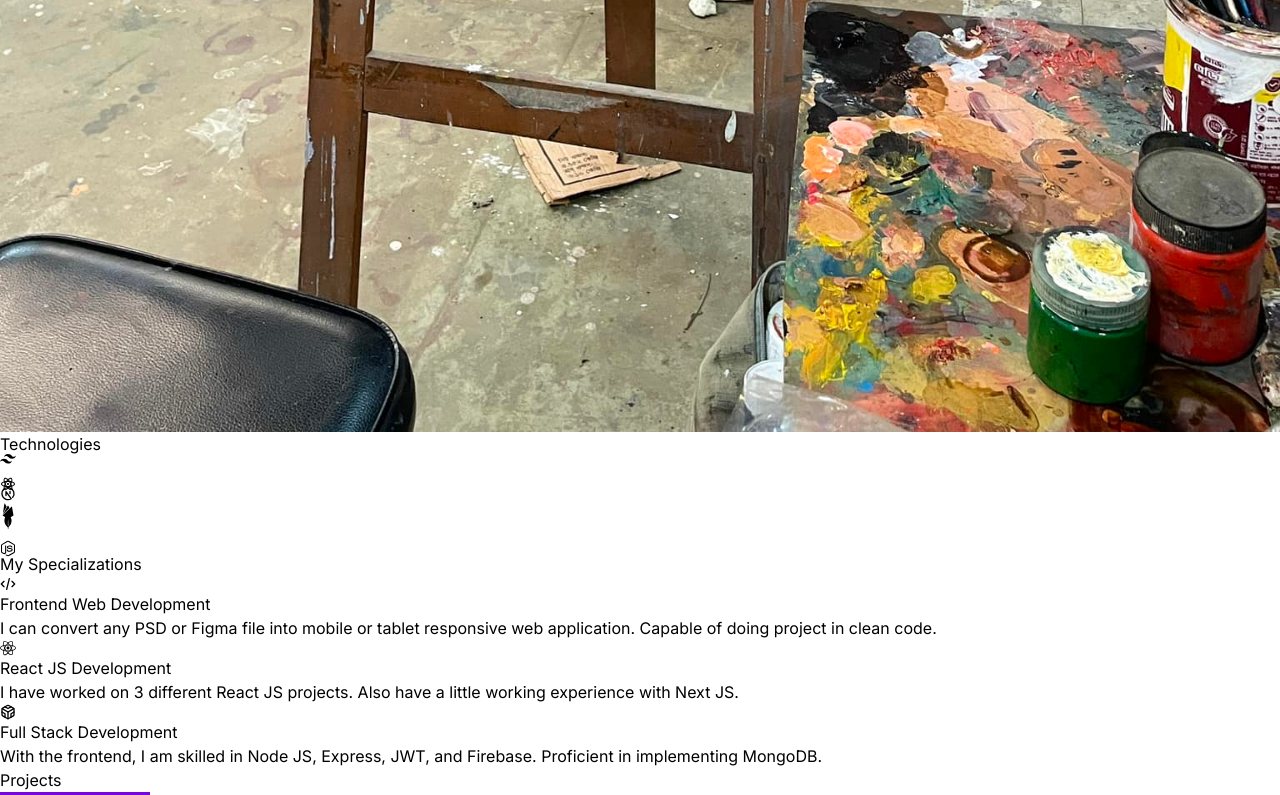
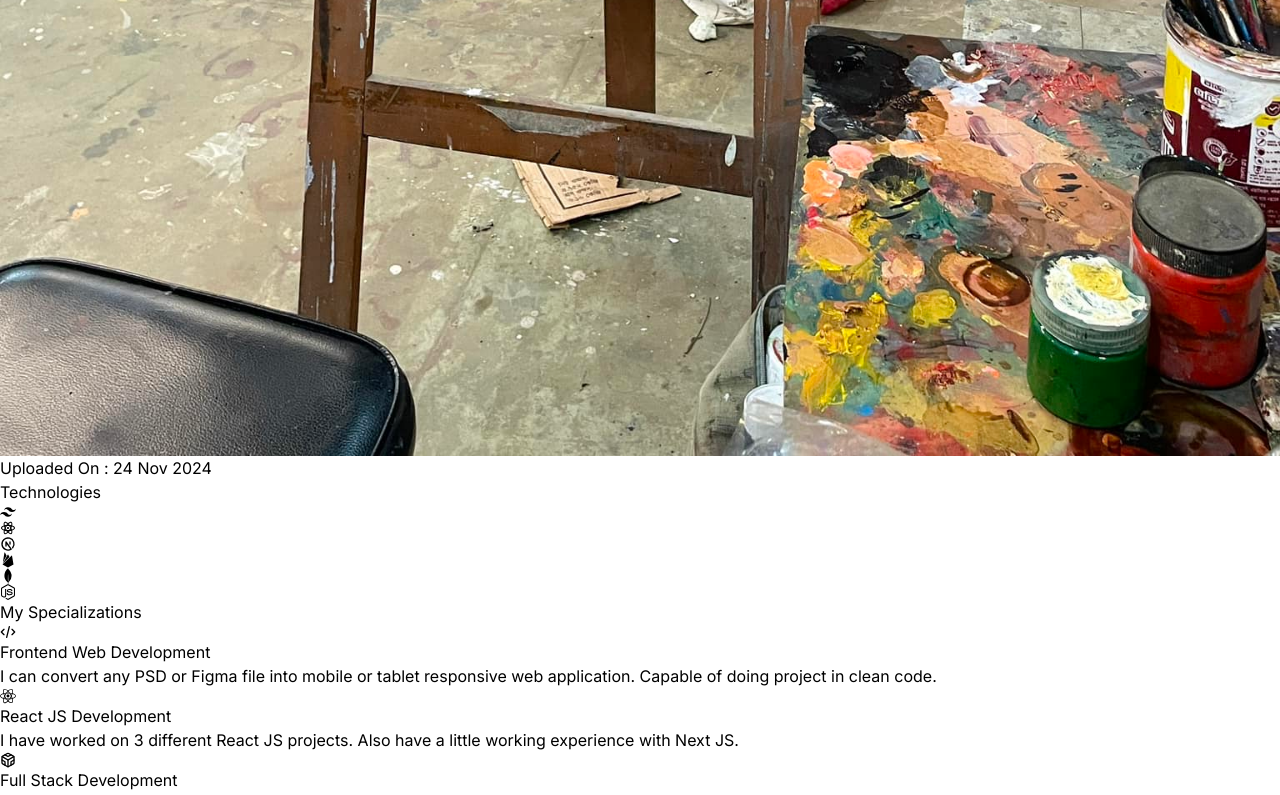
Before and after one commit to gmhridu/mportfolio, a React (Vite) app: page / in a window 1280 px wide. Shown: the part 5401-6196 px from the top of the page. Built offline with nearby package versions, Linux system fonts and the light colour scheme.

Commit message:
uploaded again

```diff
--- a/src/components/About.jsx
+++ b/src/components/About.jsx
@@ -1,7 +1,6 @@
 import React from "react";
 import aboutImg from "../assets/cover.jpg";
 import { ABOUT_TEXT } from "../constants";
-import { motion } from "framer-motion";
 
 const About = () => {
   return (
@@ -10,26 +9,20 @@ const About = () => {
         About <span className="text-neutral-500">Me</span>
       </h1>
       <div className="flex flex-wrap">
-        <motion.div
-          whileInView={{ opacity: 1, x: 0 }}
-          initial={{ opacity: 0, x: -100 }}
-          transition={{ duration: 0.5 }}
+        <div
           className="w-full lg:w-1/2 lg:p-8"
         >
           <div className="flex items-center justify-center">
             <img className="rounded-2xl h-full w-full" src={aboutImg} alt="about" sizes="50"/>
           </div>
-        </motion.div>
-        <motion.div
-          whileInView={{ opacity: 1, x: 0 }}
-          initial={{ opacity: 0, x: 100 }}
-          transition={{duration: 0.5}}
+        </div>
+        <div
           className="w-full lg:w-1/2"
         >
           <div className="flex justify-center lg:justify-start">
             <p className="my-2 max-w-xl py-6">{ABOUT_TEXT}</p>
           </div>
-        </motion.div>
+        </div>
       </div>
     </div>
   );
--- a/src/components/Contact.jsx
+++ b/src/components/Contact.jsx
@@ -1,33 +1,23 @@
 import React from "react";
 import { CONTACT } from "../constants";
-import { motion } from "framer-motion";
 
 const Contact = () => {
   return (
     <div className="border-b border-neutral-900 pb-10">
     <div className="border-neutral-900">
-      <motion.h2
-        whileInView={{ opacity: 1, y: 0 }}
-        initial={{ opacity: 0, y: -100 }}
-        transition={{ duration: 0.5 }}
+      <h2
         className="my-10 text-center text-4xl"
       >
         Get in Touch
-      </motion.h2>
+      </h2>
       <div className="text-center tracking-tighter">
-        <motion.p
-          whileInView={{ opacity: 1, x: 0 }}
-          initial={{ opacity: 0, x: -100 }}
-          transition={{ duration: 1 }}
+        <p
           className="my-2"
         >
           {CONTACT?.address}
-        </motion.p>
-        <motion.p
-        whileInView={{opacity:1, x:0}}
-        initial= {{opacity:0, x:100}}
-        transition={{duration: 1}}
-        className="my-2">{CONTACT?.phoneNo}</motion.p>
+        </p>
+        <p
+        className="my-2">{CONTACT?.phoneNo}</p>
         <a href="#" className="border-b">
           {CONTACT?.email}
         </a>
--- a/src/components/MyArts.jsx
+++ b/src/components/MyArts.jsx
@@ -1,9 +1,22 @@
 import React from "react";
-import { motion } from "framer-motion";
 
 // Import your images
 import art1 from "../assets/art-1.jpg";
 import art2 from "../assets/art-2.jpg";
+
+const getDetails = [
+  {
+    id: 1,
+    date: "15 Aug 2024",
+    image: art1,
+  },
+
+  {
+    id: 2,
+    date: "24 Nov 2024",
+    image: art2,
+  },
+];
 
 // Array of images
 const IMAGES = [art1, art2];
@@ -12,27 +25,26 @@ const MyArts = () => {
   return (
     <div className="border-b border-neutral-900 pb-4">
       <div className="my-10">
-        <motion.h2
-          whileInView={{ opacity: 1, y: 0 }}
-          initial={{ opacity: 0, y: -100 }}
-          transition={{ duration: 1.5 }}
-          className="my-20 text-center text-4xl text-neutral-500"
-        >
+        <h2 className="my-20 text-center text-4xl text-neutral-500">
           My <span className="text-white">Art Gallery</span>
-        </motion.h2>
+        </h2>
       </div>
       <div className="grid grid-cols-1 md:grid-cols-2 gap-7 mt-16 mb-16">
         {/* Map over images */}
-        {IMAGES.map((image, index) => (
-          <motion.div
-            key={index}
-            whileInView={{ opacity: 1, x: 0 }}
-            initial={{ opacity: 0, x: index % 2 === 0 ? -100 : 100 }} // Alternate direction
-            transition={{ duration: 1.5, delay: 0.5 }}
-            className="hover:text-primary hover:border-primary border-[1px] border-accent p-6 rounded-2xl"
+        {getDetails?.map((data, i) => (
+          <div
+            key={i}
+            className="hover:text-primary hover:border-primary border-[1px] border-accent p-7 flex flex-col gap-2 rounded-2xl"
           >
-            <img src={image} alt={`Art ${index + 1}`} className="rounded-xl w-full h-full" sizes="20"/>
-          </motion.div>
+
+            <img
+              src={data?.image}
+              alt={`Art ${i + 1}`}
+              className="rounded-xl w-full h-full"
+              sizes="16"
+            />
+            <p className="text-end my-1">Uploaded On : {data?.date}</p>
+          </div>
         ))}
       </div>
     </div>
--- a/src/components/Projects.jsx
+++ b/src/components/Projects.jsx
@@ -1,28 +1,21 @@
 import React from "react";
 import { PROJECTS } from "../constants";
-import { motion } from "framer-motion";
 
 const Projects = () => {
   return (
     <div className="border-b border-neutral-900 pb-4">
-      <motion.h2
-        whileInView={{ opacity: 1, y: 0 }}
-        initial={{ opacity: 0, y: -100 }}
-        transition={{ duration: 0.5 }}
+      <h2
         className="my-20 text-center text-4xl"
       >
         Projects
-      </motion.h2>
+      </h2>
       <div>
         {PROJECTS?.map((project, index) => (
           <div
             key={index}
             className="mb-8 flex flex-wrap lg:justify-center"
           >
-            <motion.div
-            whileInView={{ opacity: 1, x: 0 }}
-            initial={{ opacity: 0, x: -100 }}
-            transition={{ duration: 1 }}
+            <div
             className="w-full lg:w-1/4">
               <img
                 src={project?.image}
@@ -31,11 +24,8 @@ const Projects = () => {
                 height={150}
                 className="mb-6 rounded"
               />
-            </motion.div>
-            <motion.div
-              whileInView={{ opacity: 1, x: 0 }}
-              initial={{ opacity: 0, x: 100 }}
-              transition={{ duration: 1 }}
+            </div>
+            <div
               className="w-full max-w-full lg:w-3/4"
             >
               <h6 className="mb-2 font-semibold">{project?.title}</h6>
@@ -50,7 +40,7 @@ const Projects = () => {
                   </span>
                 ))}
               </div>
-            </motion.div>
+            </div>
           </div>
         ))}
       </div>
--- a/src/components/ServiceCard.jsx
+++ b/src/components/ServiceCard.jsx
@@ -1,4 +1,3 @@
-import { motion } from 'framer-motion';
 import React from 'react';
 import { FiCodesandbox } from 'react-icons/fi';
 import { HiOutlineCode } from 'react-icons/hi';
@@ -6,10 +5,7 @@ import { SiReact } from 'react-icons/si';
 
 const ServiceCard = ({service, details, index}) => {
     return (
-        <motion.div
-        whileInView={{opacity: 1, x:0}}
-        initial={{ opacity: 0, x: -100 }}
-        transition={{duration: 1.5, delay: 0.5}}
+        <div
         className="hover:text-primary hover:border-primary border-[1px] border-accent p-6 rounded-2xl
       "
       >
@@ -20,7 +16,7 @@ const ServiceCard = ({service, details, index}) => {
           {service}
         </h1>
         <p className="text-accent mt-3 text-sm">{details}</p>
-      </motion.div>
+      </div>
     );
 };
 
--- a/src/components/Services.jsx
+++ b/src/components/Services.jsx
@@ -1,19 +1,18 @@
 import React from 'react';
 import {SERVICES} from '../constants'
 import ServiceCard from './ServiceCard';
-import { motion } from 'framer-motion';
 
 const Services = () => {
     return (
         <div className='border-b border-neutral-900 pb-4'>
             <div className='my-10'>
-                <motion.h2
+                <h2
                 whileInView={{opacity: 1, y:0}}
                 initial={{ opacity: 0, y: -100 }}
                 transition={{duration: 1.5}}
                 className='my-20 text-center text-4xl text-neutral-500'>
                 My <span className='text-white'>Specializations</span>
-                </motion.h2>
+                </h2>
             </div>
            <div
         className=" grid grid-cols-1 md:grid-cols-2 gap-7 mt-16 mb-16"
--- a/src/components/Technologies.jsx
+++ b/src/components/Technologies.jsx
@@ -1,11 +1,9 @@
 import React from "react";
-import { DiRedis } from "react-icons/di";
 import { FaNodeJs } from "react-icons/fa";
 import { IoLogoFirebase } from "react-icons/io5";
 import { RiReactjsLine } from "react-icons/ri";
 import { SiMongodb, SiTailwindcss } from "react-icons/si";
 import { TbBrandNextjs } from "react-icons/tb";
-import { motion } from "framer-motion";
 
 const iconVariants = (duration) => ({
   initial: {y: -10},
@@ -23,71 +21,47 @@ const iconVariants = (duration) => ({
 const Technologies = () => {
   return (
     <div className="border-b border-neutral-800 pb-24 cursor-pointer">
-      <motion.h2
-      whileInView={{opacity: 1, y:0}}
-      initial={{ opacity: 0, y: -100 }}
-      transition={{duration: 1.5}}
-      className="my-20 text-center text-4xl">Technologies</motion.h2>
-      <motion.div
-      whileInView={{opacity: 1, x:0}}
-      initial={{ opacity: 0, x: -100 }}
-      transition={{duration: 1.5}}
+      <h2
+      className="my-20 text-center text-4xl">Technologies</h2>
+      <div
       className="flex flex-wrap items-center justify-center gap-4">
-        <motion.div
-          variants={iconVariants(2.5)}
-          initial="initial"
-          animate="animate"
+        <div
           title="Tailwind CSS"
           className="rounded-2xl border-4 border-neutral-800 p-4"
         >
           <SiTailwindcss className="text-7xl text-blue-500" />
-        </motion.div>
-        <motion.div
-         variants={iconVariants(3)}
-         initial="initial"
-         animate="animate"
+        </div>
+        <div
           title="React JS"
           className="rounded-2xl border-4 border-neutral-800 p-4"
         >
           <RiReactjsLine className="text-7xl text-blue-600" />
-        </motion.div>
-        <motion.div
-         variants={iconVariants(5)}
-         initial="initial"
-         animate="animate"
+        </div>
+        <div
           title="NextJs"
           className="rounded-2xl border-4 border-neutral-800 p-4"
         >
           <TbBrandNextjs className="text-7xl" />
-        </motion.div>
-        <motion.div
-         variants={iconVariants(2)}
-         initial="initial"
-         animate="animate"
+        </div>
+        <div
           title="Firebase"
           className="rounded-2xl border-4 border-neutral-800 p-4"
         >
           <IoLogoFirebase className="text-7xl text-yellow-500" />
-        </motion.div>
-        <motion.div
-         variants={iconVariants(6)}
-         initial="initial"
-         animate="animate"
+        </div>
+        <div
           title="MongoDB"
           className="rounded-2xl border-4 border-neutral-800 p-4"
         >
           <SiMongodb className="text-7xl text-green-500" />
-        </motion.div>
-        <motion.div
-         variants={iconVariants(4)}
-         initial="initial"
-         animate="animate"
+        </div>
+        <div
           title="NodeJs"
           className="rounded-2xl border-4 border-neutral-800 p-4"
         >
           <FaNodeJs className="text-7xl text-green-600" />
-        </motion.div>
-      </motion.div>
+        </div>
+      </div>
     </div>
   );
 };
```
Also changed, not shown: src/components/Hero.jsx (+15 -28 lines).
